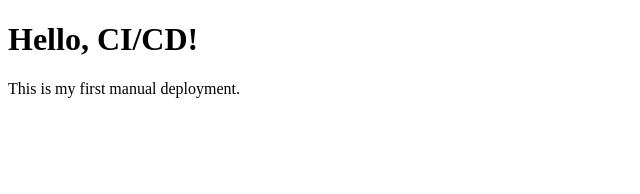
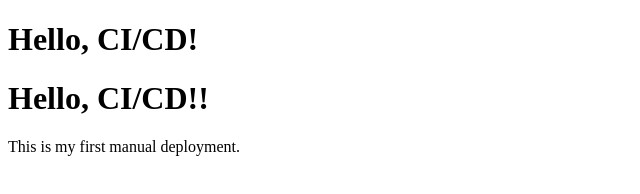
Before and after one commit to prrayag/cicd-lab-12, a plain HTML site: page index.html in a window 1280 px wide. Shown: the whole page, without its empty margins (0-640 px from the left). Drawn offline with Linux system fonts and the light colour scheme.

Commit message:
Update index.html

```diff
--- a/index.html
+++ b/index.html
@@ -5,6 +5,7 @@
 </head>
 <body>
   <h1>Hello, CI/CD!</h1>
+  <h1>Hello, CI/CD!!</h1>
   <p>This is my first manual deployment.</p>
 </body>
 </html>
```
